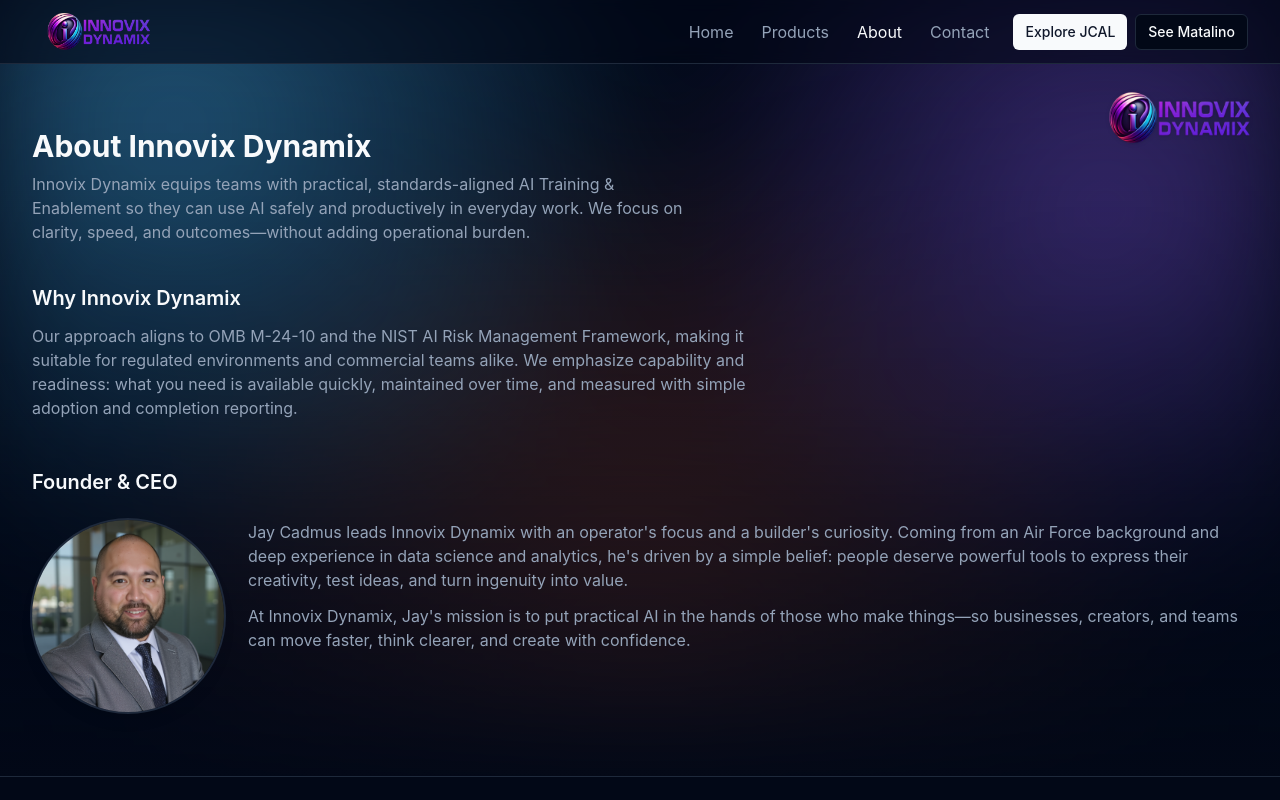
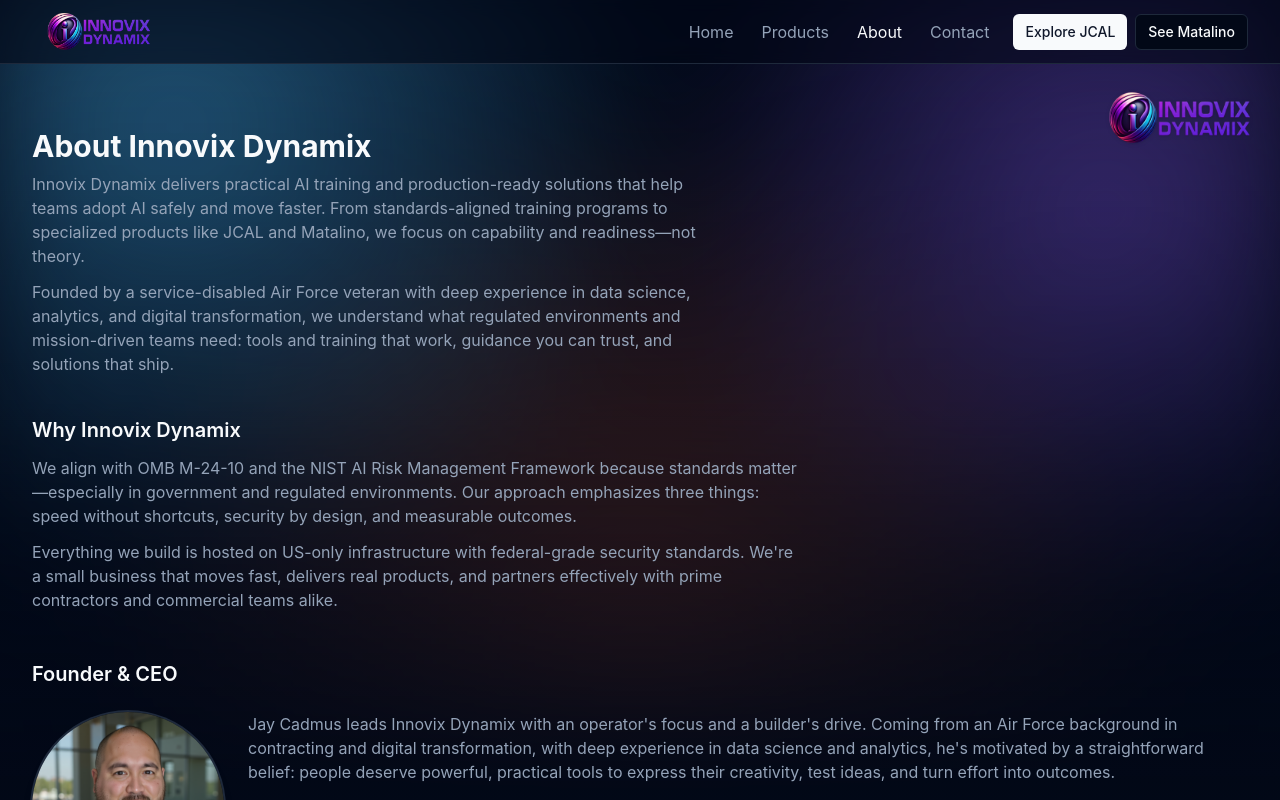
Before and after one commit to innovix-jay/innovixdynamix, a React (Vite) app: page /about in a window 1280 px wide. Shown: the top 800 px of the page. Built offline with nearby package versions, Linux system fonts and the light colour scheme.

Commit message:
Update About Innovix Dynamix section

```diff
--- a/src/pages/About.tsx
+++ b/src/pages/About.tsx
@@ -21,12 +21,16 @@ const About: React.FC = () => {
         })}</script>
       </Helmet>
       <h1 className="text-3xl font-bold">About Innovix Dynamix</h1>
-      <p className="text-muted-foreground mt-2 max-w-2xl">Innovix Dynamix equips teams with practical, standards-aligned AI Training & Enablement so they can use AI safely and productively in everyday work. We focus on clarity, speed, and outcomes—without adding operational burden.</p>
+      <p className="text-muted-foreground mt-2 max-w-2xl">Innovix Dynamix delivers practical AI training and production-ready solutions that help teams adopt AI safely and move faster. From standards-aligned training programs to specialized products like JCAL and Matalino, we focus on capability and readiness—not theory.</p>
+      <p className="text-muted-foreground mt-3 max-w-2xl">Founded by a service-disabled Air Force veteran with deep experience in data science, analytics, and digital transformation, we understand what regulated environments and mission-driven teams need: tools and training that work, guidance you can trust, and solutions that ship.</p>
 
       <section aria-labelledby="positioning-heading" className="mt-10">
         <h2 id="positioning-heading" className="text-xl font-semibold">Why Innovix Dynamix</h2>
         <p className="text-muted-foreground mt-3 max-w-3xl">
-          Our approach aligns to OMB M-24-10 and the NIST AI Risk Management Framework, making it suitable for regulated environments and commercial teams alike. We emphasize capability and readiness: what you need is available quickly, maintained over time, and measured with simple adoption and completion reporting.
+          We align with OMB M-24-10 and the NIST AI Risk Management Framework because standards matter—especially in government and regulated environments. Our approach emphasizes three things: speed without shortcuts, security by design, and measurable outcomes.
+        </p>
+        <p className="text-muted-foreground mt-3 max-w-3xl">
+          Everything we build is hosted on US-only infrastructure with federal-grade security standards. We're a small business that moves fast, delivers real products, and partners effectively with prime contractors and commercial teams alike.
         </p>
       </section>
 
@@ -42,10 +46,10 @@ const About: React.FC = () => {
           <div>
             <h3 className="sr-only">Jay Cadmus</h3>
             <p className="text-muted-foreground">
-              Jay Cadmus leads Innovix Dynamix with an operator's focus and a builder's curiosity. Coming from an Air Force background and deep experience in data science and analytics, he's driven by a simple belief: people deserve powerful tools to express their creativity, test ideas, and turn ingenuity into value.
+              Jay Cadmus leads Innovix Dynamix with an operator's focus and a builder's drive. Coming from an Air Force background in contracting and digital transformation, with deep experience in data science and analytics, he's motivated by a straightforward belief: people deserve powerful, practical tools to express their creativity, test ideas, and turn effort into outcomes.
             </p>
             <p className="text-muted-foreground mt-3">
-              At Innovix Dynamix, Jay's mission is to put practical AI in the hands of those who make things—so businesses, creators, and teams can move faster, think clearer, and create with confidence.
+              At Innovix Dynamix, Jay's mission is to put working AI solutions in the hands of those who make things—so businesses, creators, and teams can move faster, think clearer, and build with confidence. We ship products and solutions, not promises.
             </p>
           </div>
         </div>
```
